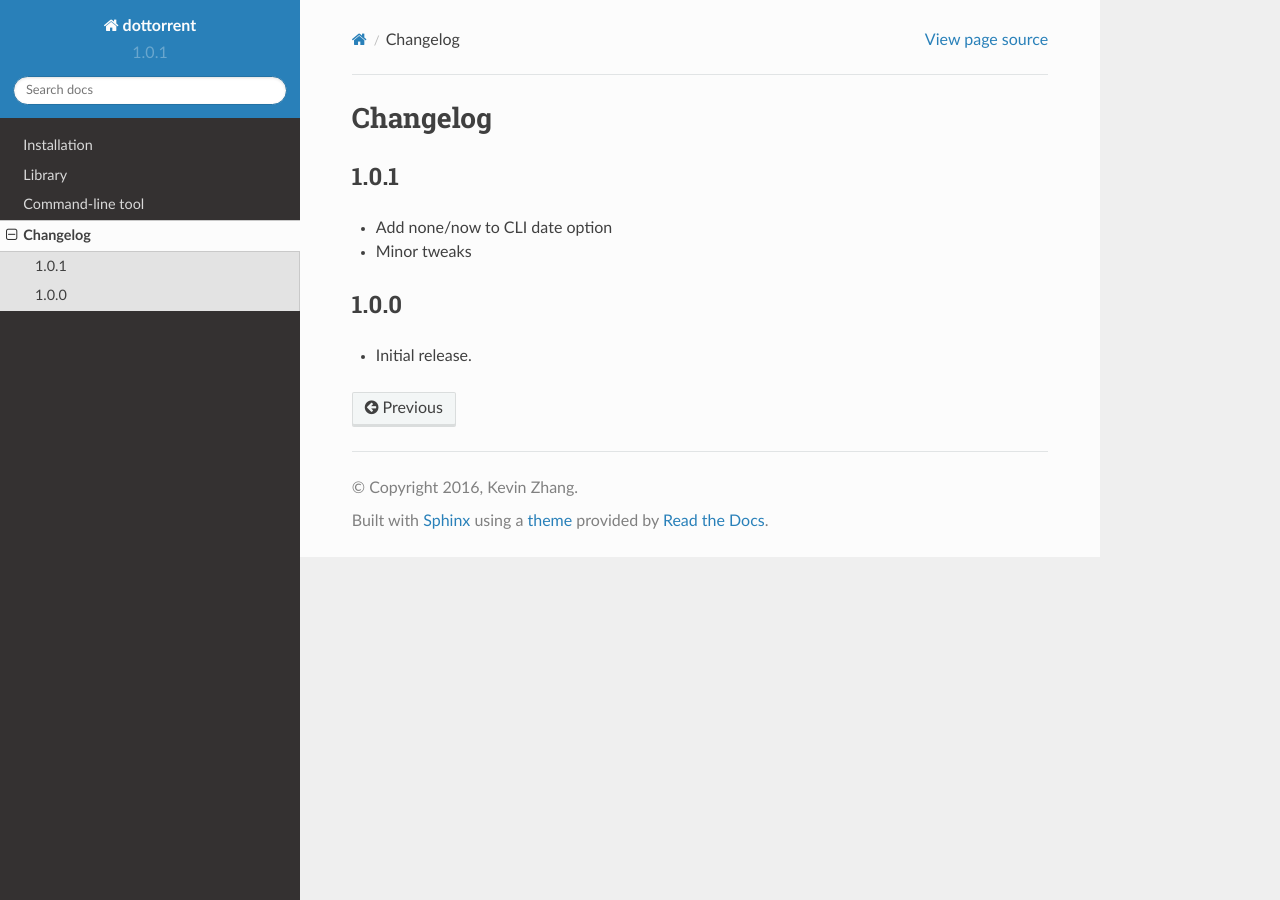
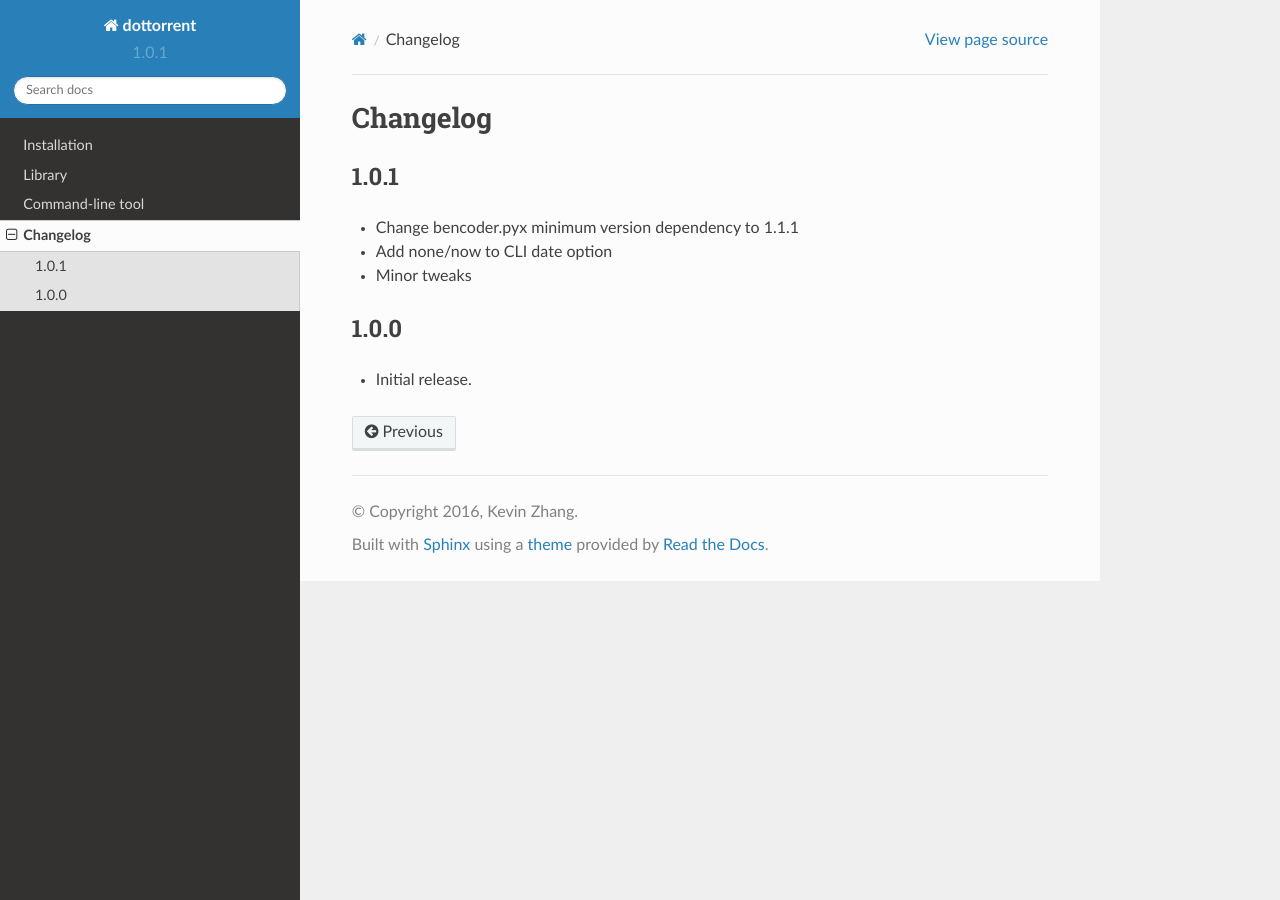
Before and after one commit to kz26/dottorrent, a Sphinx documentation site: the page built from docs/changelog.rst, in a window 1280 px wide. Built offline with Sphinx 7.4.7 and the Read the Docs theme 2.0.0, drawn with Linux system fonts in a browser that asks for light colours.

Commit message:
Version 1.0.1

```diff
--- a/docs/changelog.rst
+++ b/docs/changelog.rst
@@ -4,6 +4,7 @@ Changelog
 1.0.1
 -----
 
+* Change bencoder.pyx minimum version dependency to 1.1.1
 * Add none/now to CLI date option
 * Minor tweaks
 
```
